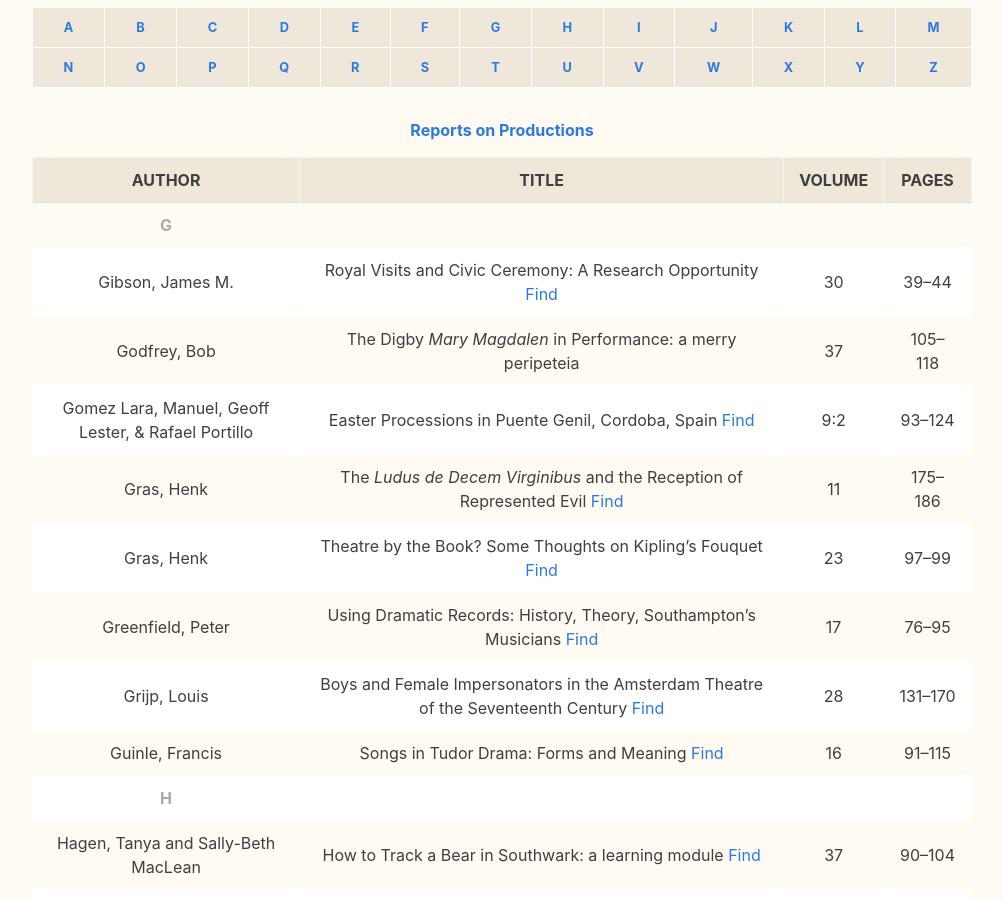
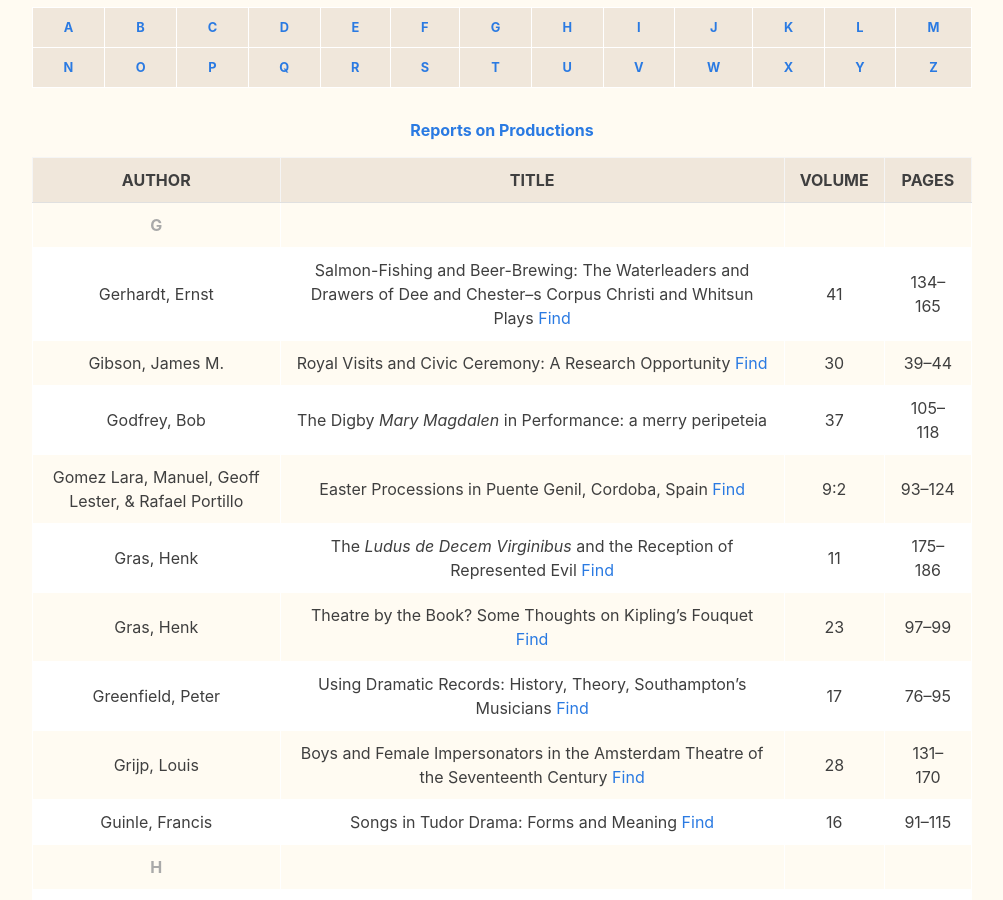
Before and after one commit to MedievalEnglishTheatre/MedievalEnglishTheatre.github.io, a Jekyll site: the page built from src/journal/cumindgj.md, in a window 1280 px wide and 900 px high, scrolled down 497 px. Shown: the whole window, without its empty margins (138-1141 px from the left). Built offline with Jekyll 4.4.1, drawn with Linux system fonts in a browser that asks for light colours.

Commit message:
Update cumindgj.md vol 41

```diff
--- a/src/journal/cumindgj.md
+++ b/src/journal/cumindgj.md
@@ -20,6 +20,7 @@ The later volumes include *summaries* and *PDFs* of one or two pages.
 |AUTHOR|TITLE|VOLUME|PAGES|
 |-------|-------|-------|-------|
 |**<a name="G" id="G" class="alphaCenter">G</a>**||||
+|Gerhardt, Ernst|Salmon-Fishing and Beer-Brewing: The Waterleaders and Drawers of Dee and Chester–s Corpus Christi and Whitsun Plays  [Find](vol41.html#Gerhardt) |41|134–165|
 |Gibson, James M.|Royal Visits and Civic Ceremony: A Research Opportunity  [Find](vol30.html#Gibson) |30|39–44|
 |Godfrey, Bob|The Digby *Mary Magdalen* in Performance: a merry peripeteia |37|105–118|
 |Gomez Lara, Manuel, Geoff Lester, &amp; Rafael Portillo |Easter Processions in Puente Genil, Cordoba, Spain  [Find](vol09.html#Gomez)|9:2|93–124|
```
